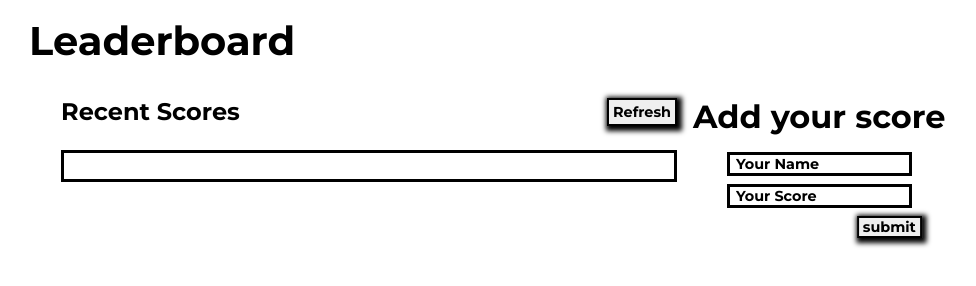
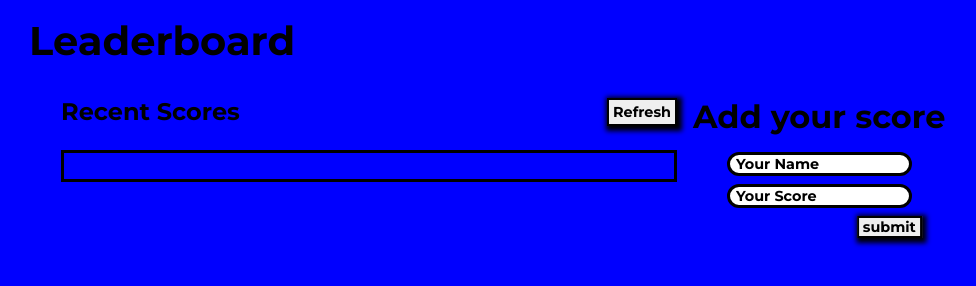
Before and after one commit to roshan-bajgain/Leaderboard, a website built with webpack: page src/index.html in a window 1280 px wide. Shown: the whole page, without its empty margins (3-979 px from the left). Built offline with nearby package versions, Linux system fonts and the light colour scheme; no server answers.

Commit message:
Add background color

```diff
--- a/src/style.css
+++ b/src/style.css
@@ -4,6 +4,9 @@
   box-sizing: border-box;
   font-family: 'Montserrat', sans-serif;
   text-decoration: none;
+}
+body {
+  background: blue;
 }
 
 .header {
@@ -39,6 +42,7 @@
   font-size: 0.9rem;
   font-weight: bold;
   height: 1.75rem;
+  cursor: pointer;
 }
 
 .scoreboard {
@@ -92,6 +96,7 @@ input {
   font-size: 0.9rem;
   padding-left: 0.4rem;
   color: #000;
+  border-radius: 50px;
 }
 
 #name::placeholder,
@@ -108,6 +113,7 @@ input {
   font-weight: bold;
   text-align: end;
   transform: translateX(4.38rem);
+  cursor: pointer;
 }
 
 @media only screen and (min-width: 768px) {
```
